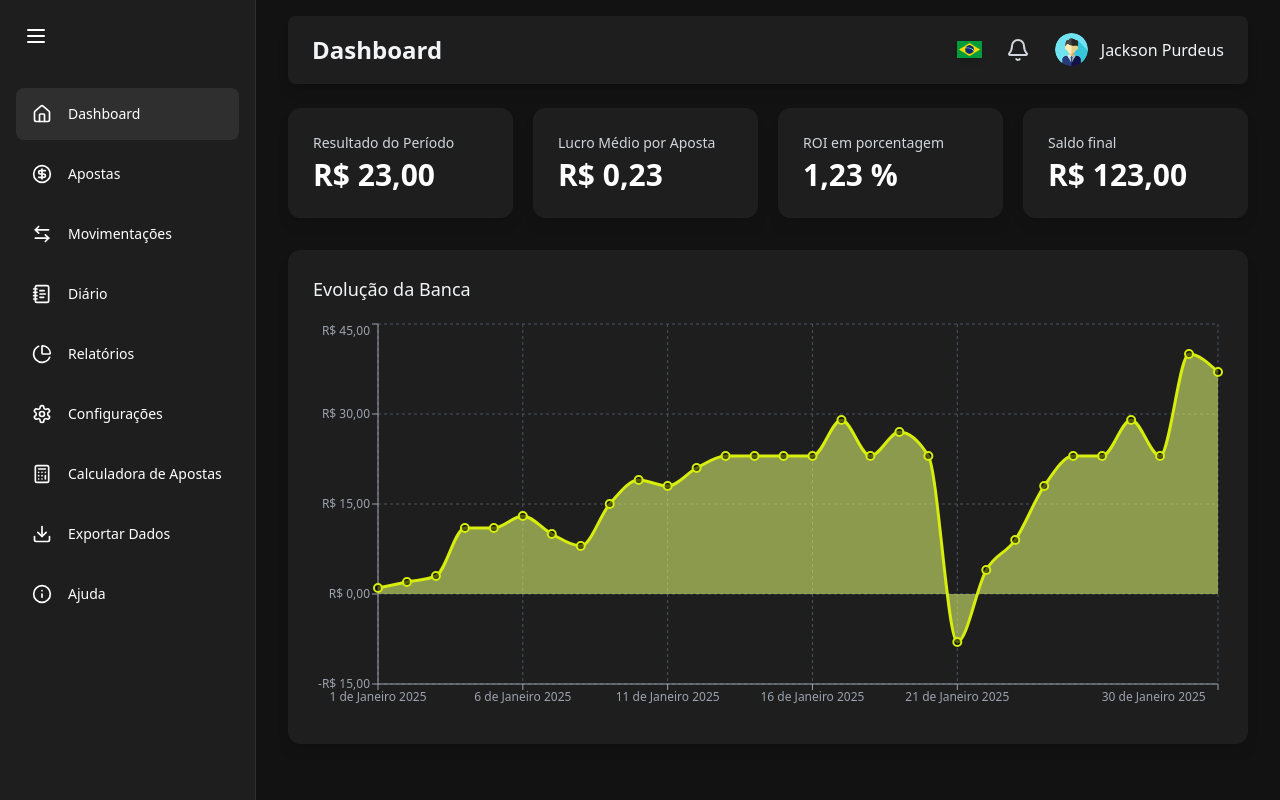
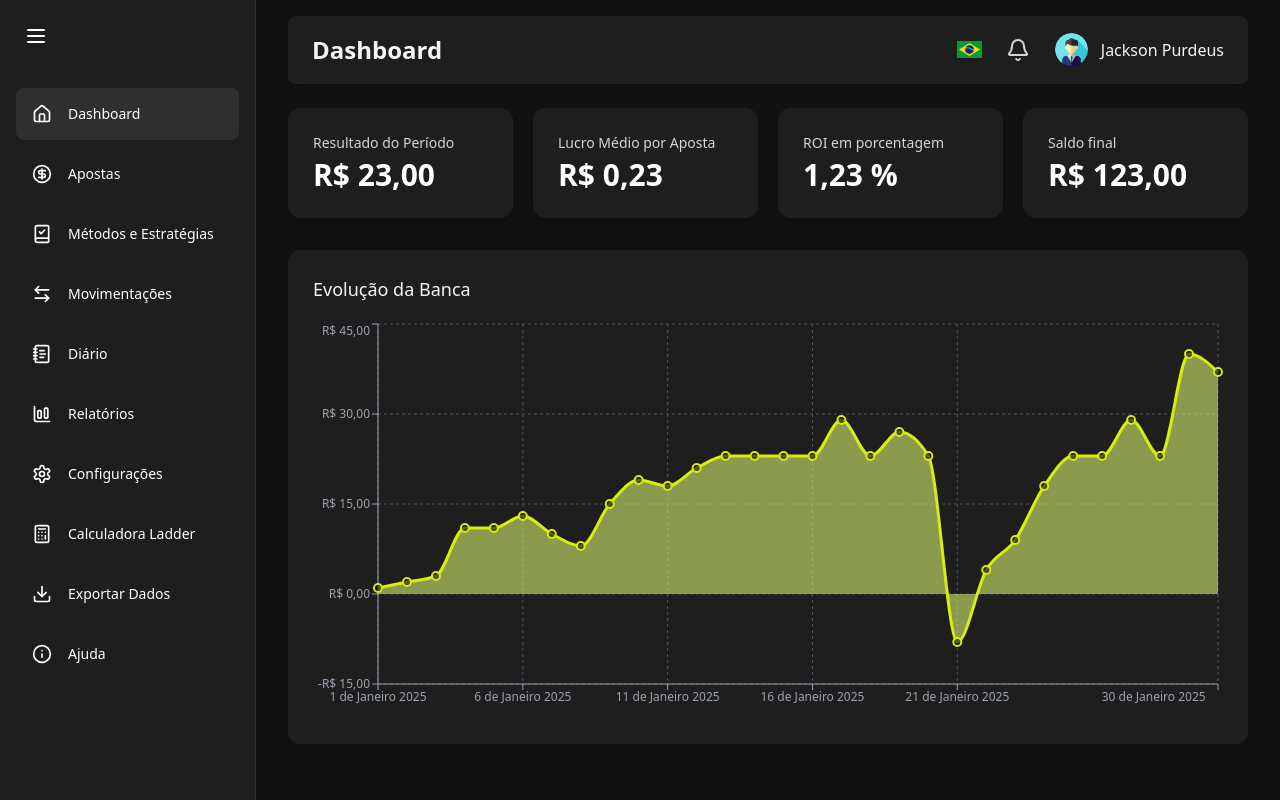
Before and after one commit to JacksonLRD/betting-tool-web, a Next.js app: page / in a window 1280 px wide. Built offline with nearby package versions, Linux system fonts and the light colour scheme.

Commit message:
feat: adds new step on sidebar

```diff
--- a/components/Sidebar.tsx
+++ b/components/Sidebar.tsx
@@ -3,8 +3,9 @@
 import React, { useState } from 'react'
 import {
   ArrowLeftRight,
+  BookCheck,
   Calculator,
-  ChartPie,
+  ChartColumnBig,
   CircleDollarSign,
   Download,
   House,
@@ -24,24 +25,30 @@ const ICONS = {
   CircleDollarSign,
   ArrowLeftRight,
   NotebookText,
-  ChartPie,
-  Download
+  Download,
+  BookCheck,
+  ChartColumnBig
 }
 
 type Item = {
+  name: string
   icon: string
-  name: string
   href: string
 }
 
 const sidebarItems: Item[] = [
   { name: 'Dashboard', icon: 'House', href: '/' },
   { name: 'Apostas', icon: 'CircleDollarSign', href: '/apostas' },
+  {
+    name: 'Métodos e Estratégias',
+    icon: 'BookCheck',
+    href: '/estrategias'
+  },
   { name: 'Movimentações', icon: 'ArrowLeftRight', href: '/movimentacoes' },
   { name: 'Diário', icon: 'NotebookText', href: '/diario' },
-  { name: 'Relatórios', icon: 'ChartPie', href: '/relatorios' },
+  { name: 'Relatórios', icon: 'ChartColumnBig', href: '/relatorios' },
   { name: 'Configurações', icon: 'Settings', href: 'configuracoes' },
-  { name: 'Calculadora de Apostas', icon: 'Calculator', href: 'calculadora' },
+  { name: 'Calculadora Ladder', icon: 'Calculator', href: 'calculadora' },
   { name: 'Exportar Dados', icon: 'Download', href: 'exportar-dados' },
   { name: 'Ajuda', icon: 'Info', href: 'ajuda' }
 ]
```
